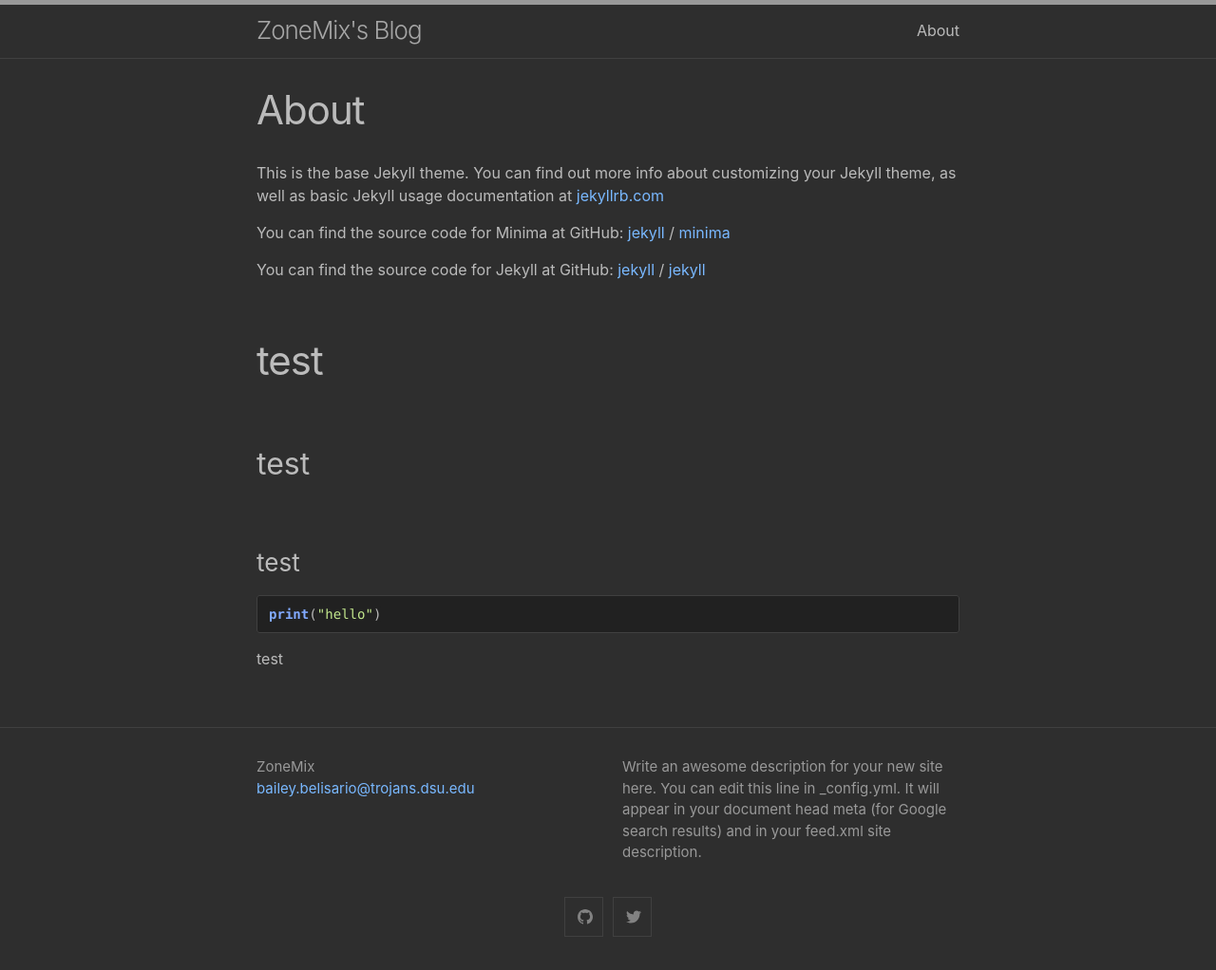
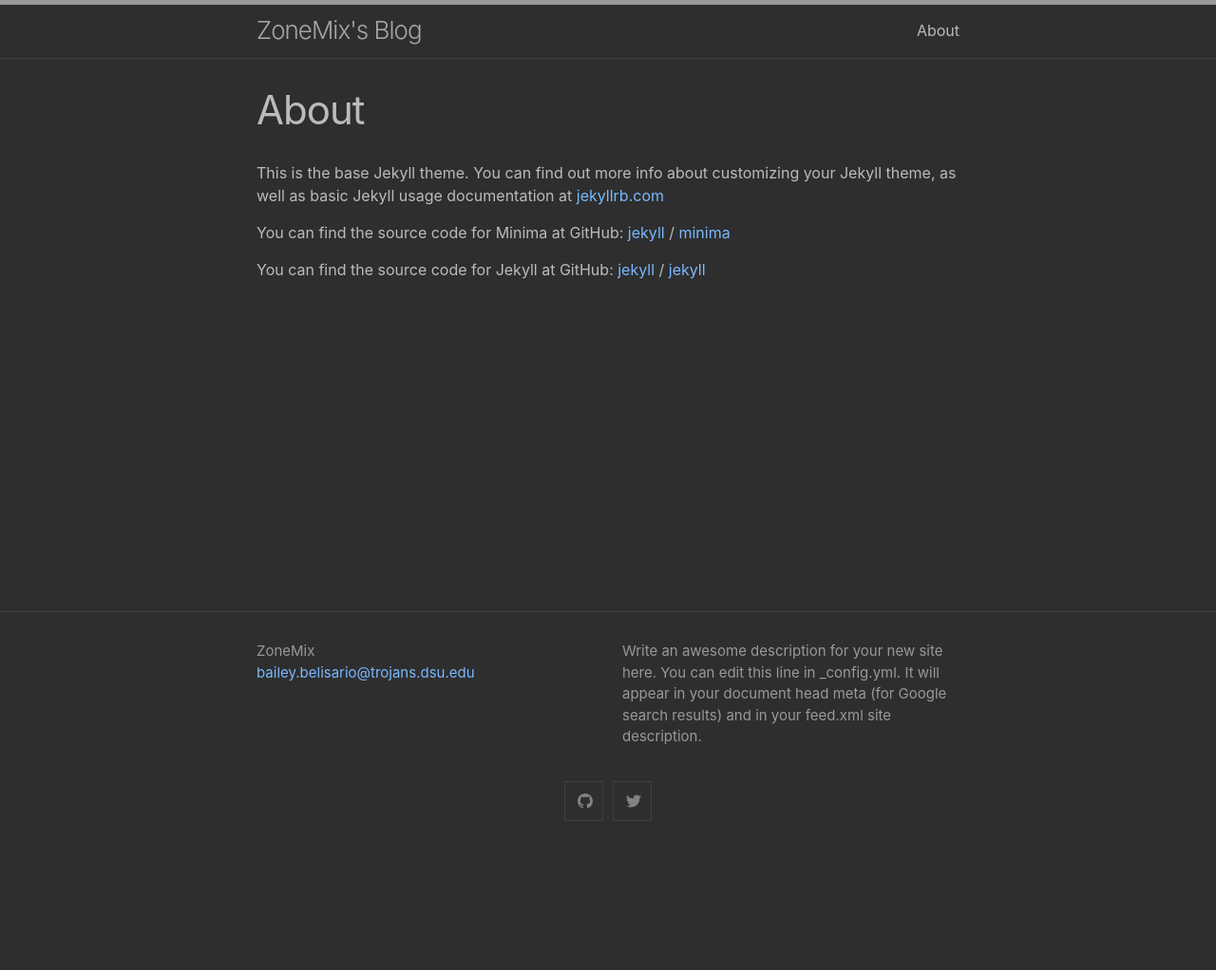
Before and after one commit to ZoneMix/zonemix.github.io, a Jekyll site: the page built from about.md, in a window 1280 px wide. Shown: the whole page at 95% size. Built offline with Jekyll 4.4.1, drawn with Linux system fonts in a browser that asks for light colours; after the commit the page ends 900 px from its top, so only the background shows below that.

Commit message:
deleted test

````diff
--- a/about.md
+++ b/about.md
@@ -16,12 +16,3 @@ You can find the source code for Jekyll at GitHub:
 
 
 [jekyll-organization]: https://github.com/jekyll
-
-
-# test
-## test
-### test
-```python
-print("hello")
-```
-test
````
